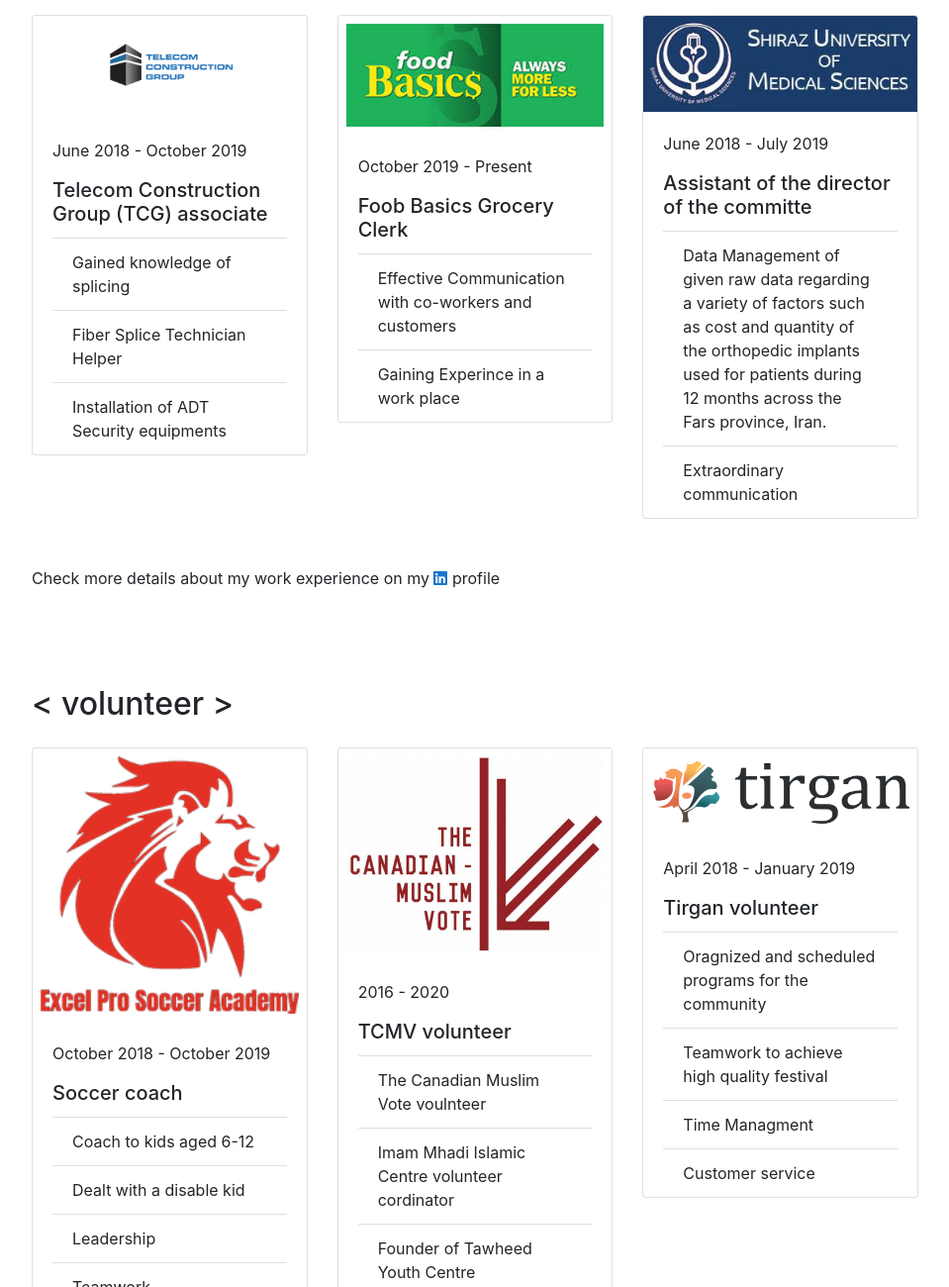
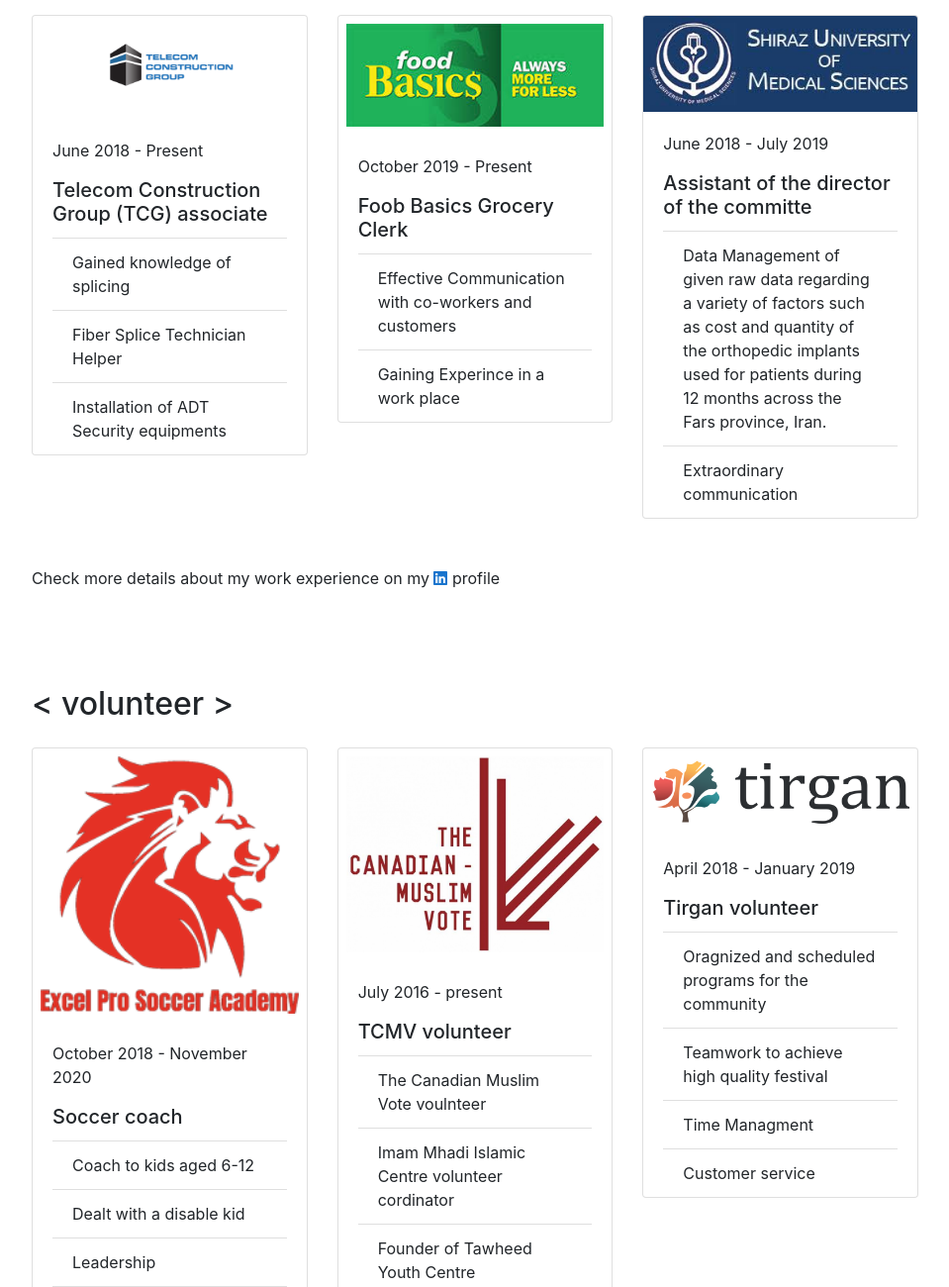
Before and after one commit to amir417/amir417.github.io, a website with bundled scripts: page index.html in a window 1280 px wide. Shown: the part 1179-2479 px from the top of the page at 99% size, without its empty margins (304-1263 px from the left). Built offline with nearby package versions, Linux system fonts and the light colour scheme; a web font is replaced by a local one.

Commit message:
Update index.html

```diff
--- a/index.html
+++ b/index.html
@@ -225,7 +225,7 @@
                 />
 
                 <div class="card-body pb-0">
-                  <p>June 2018 - October 2019</p>
+                  <p>June 2018 - Present</p>
                   <h5 class="card-title">Telecom Construction Group (TCG) associate</h5>
 
                   <ul class="list-group list-group-flush">
@@ -309,7 +309,7 @@
                 />              </div>
 
               <div class="card-body pb-0">
-                <p>October 2018 - October 2019</p>
+                <p>October 2018 - November 2020</p>
                 <h5 class="card-title">Soccer coach</h5>
 
                 <ul class="list-group list-group-flush">
@@ -330,7 +330,7 @@
                   alt="tmcv logo"
                 />              </div>
               <div class="card-body pb-0">
-                <p>2016 - 2020</p>
+                <p>July 2016 - present</p>
                 <h5 class="card-title">TCMV volunteer</h5>
                 <ul class="list-group list-group-flush">
                   <li class="list-group-item">The Canadian Muslim Vote voulnteer </li>
```
